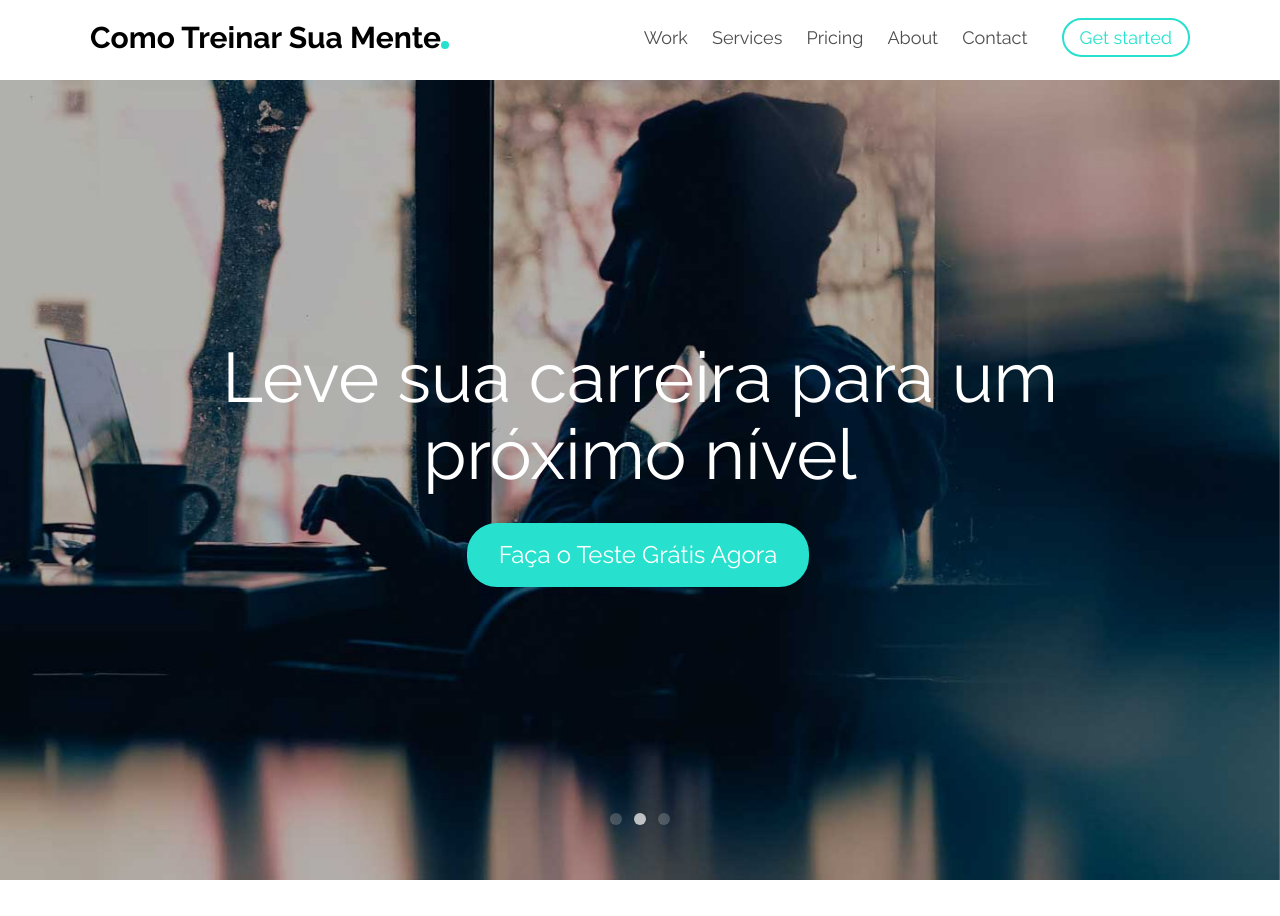
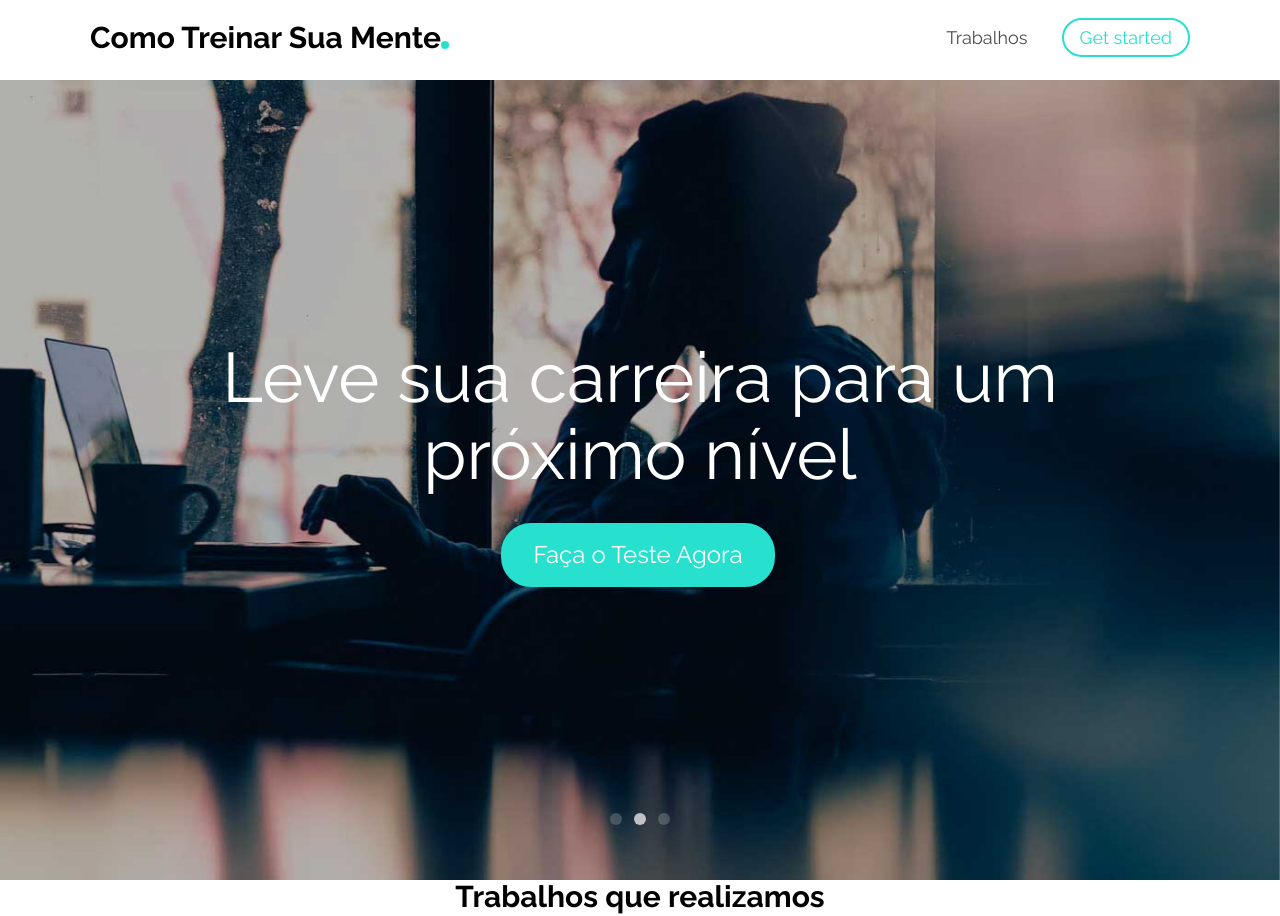
Before and after one commit to lucasguaru/comotreinarsuamente, a plain HTML site: page index.html in a window 1280 px wide. Shown: the top 916 px of the page. Drawn offline with Linux system fonts and the light colour scheme; files whose address does not match are found by name.

Commit message:
melhorias

```diff
--- a/index.html
+++ b/index.html
@@ -72,14 +72,15 @@
 	<header id="fh5co-header" role="banner">
 		<div class="container">
 			<div class="header-inner">
-				<h1><a href="index.html">Como Treinar Sua Mente</a></h1>
+				<h1 class="hidden-sm hidden-xs"><a href="index.html">Como Treinar Sua Mente</a></h1>
+				<h1 class="visible-sm visible-xs"><a href="index.html">Como Treinar</a></h1>
 				<nav role="navigation">
 					<ul>
-						<li><a href="work.html">Work</a></li>
-						<li><a href="services.html">Services</a></li>
+						<li><a href="#trabalhos">Trabalhos</a></li>
+						<!--<li><a href="services.html">Services</a></li>
 						<li><a href="pricing.html">Pricing</a></li>
 						<li><a href="about.html">About</a></li>
-						<li><a href="contact.html">Contact</a></li>
+						<li><a href="contact.html">Contact</a></li>-->
 						<li class="cta"><a href="#">Get started</a></li>
 					</ul>
 				</nav>
@@ -99,7 +100,7 @@
 		   			<div class="col-md-10 col-md-offset-1 text-center js-fullheight slider-text">
 		   				<div class="slider-text-inner">
 		   					<h2>Aprenda o perfil das pessoas de sucesso e como você pode chegar lá</h2>
-		   					<p><a href="#" class="btn btn-primary btn-lg">Faça o Teste Grátis Agora</a></p>
+		   					<p><a href="#" class="btn btn-primary btn-lg">Faça o Teste Agora</a></p>
 		   				</div>
 		   			</div>
 		   		</div>
@@ -109,7 +110,7 @@
 		   			<div class="col-md-10 col-md-offset-1 text-center js-fullheight slider-text">
 		   				<div class="slider-text-inner">
 		   					<h2>Leve sua carreira para um próximo nível</h2>
-		   					<p><a href="#" class="btn btn-primary btn-lg">Faça o Teste Grátis Agora</a></p>
+		   					<p><a href="#" class="btn btn-primary btn-lg">Faça o Teste Agora</a></p>
 		   				</div>
 		   			</div>
 		   		</div>
@@ -119,7 +120,7 @@
 		   			<div class="col-md-10 col-md-offset-1 text-center js-fullheight slider-text">
 		   				<div class="slider-text-inner">
 		   					<h2>Nós entendemos seu perfil e sabemos como fortalecer ele</h2>
-		   					<p><a href="#" class="btn btn-primary btn-lg">Faça o Teste Grátis Agora</a></p>
+		   					<p><a href="#" class="btn btn-primary btn-lg">Faça o Teste Agora</a></p>
 		   				</div>
 		   			</div>
 		   		</div>
@@ -127,7 +128,7 @@
 		  	</ul>
 	  	</div>
 	</aside>
-	<div id="fh5co-services-section">
+	<div id="trabalhos">
 		<div class="container">
 			<div class="row">
 				<div class="col-md-6 col-md-offset-3 text-center fh5co-heading animate-box">
```
